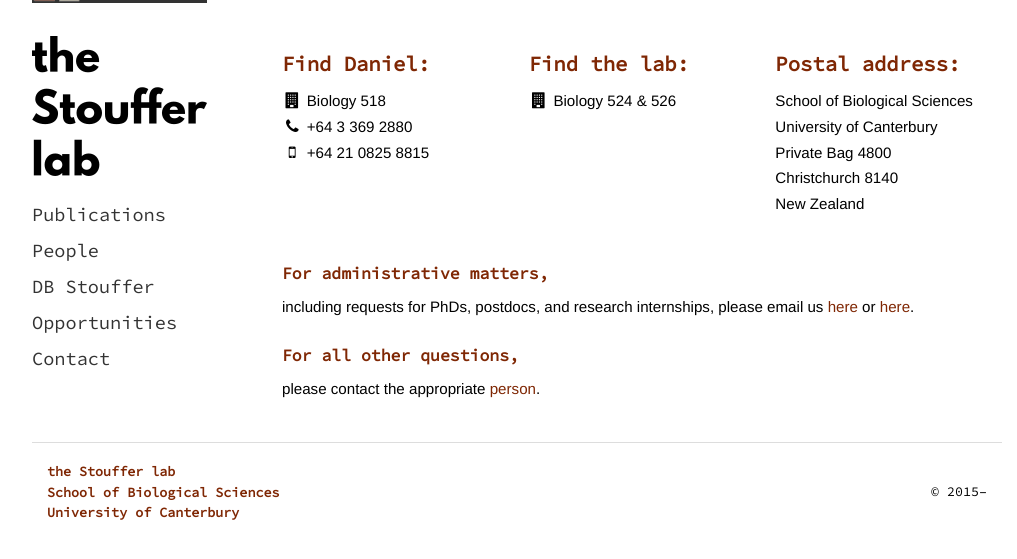
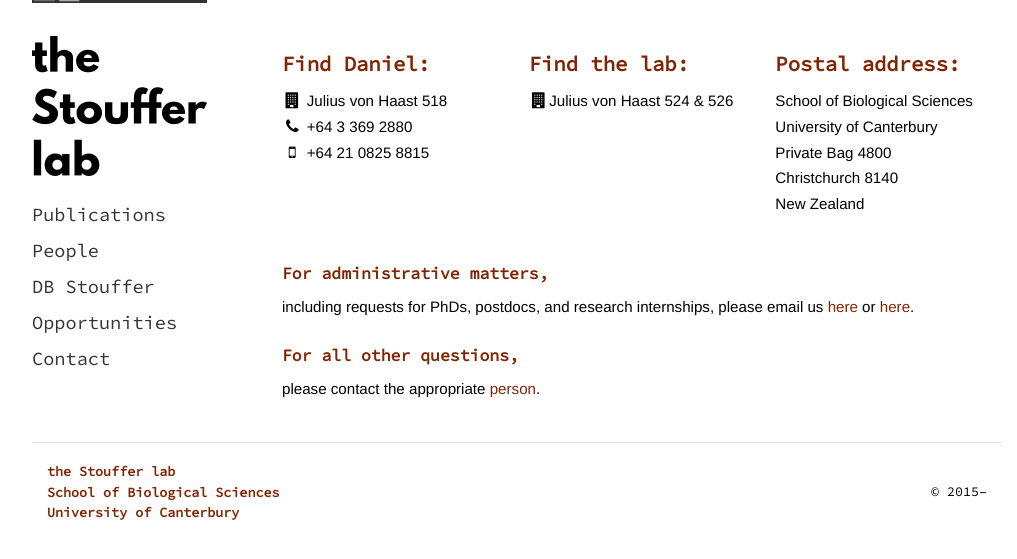
Before and after one commit to stoufferlab/stoufferlab.github.io, a Jekyll site: the page built from contact/index.html, in a window 1280 px wide, cut to the strip 188-913 px from the top of the page. Shown: the top 559 px of the strip, without its empty margins (123-1140 px from the left). Built offline with Jekyll 4.4.1, drawn with Linux system fonts in a browser that asks for light colours; nearby versions of some CDN libraries; library files that are not in the unit come from our copies; a script that is not in the unit is left out.

Commit message:
updating the building name

```diff
--- a/contact/index.html
+++ b/contact/index.html
@@ -20,7 +20,7 @@
   <li>
   <h2 style="color: rgb(127,39,4);">Find Daniel:</h2>
   <p class="deets">
-  <i class="fa fa-building fa-fw"></i> Biology 518<br>
+  <i class="fa fa-building fa-fw"></i> Julius von Haast 518<br>
   <i class="fa fa-phone fa-fw"></i> +64 3 369 2880<br>
   <i class="fa fa-mobile fa-fw "></i> +64 21 0825 8815<br>
   </p>
@@ -29,7 +29,7 @@
   <li>
   <h2 style="color: rgb(127,39,4);">Find the lab:</h2>
   <p class="deets">
-  <i class="fa fa-building fa-fw"></i> Biology 524 &amp 526<br>
+  <i class="fa fa-building fa-fw"></i>Julius von Haast 524 &amp 526<br>
   <!--
   <i class="fa fa-phone fa-fw"></i> +64 3 366 7001 x 7654<br>
   -->
```
